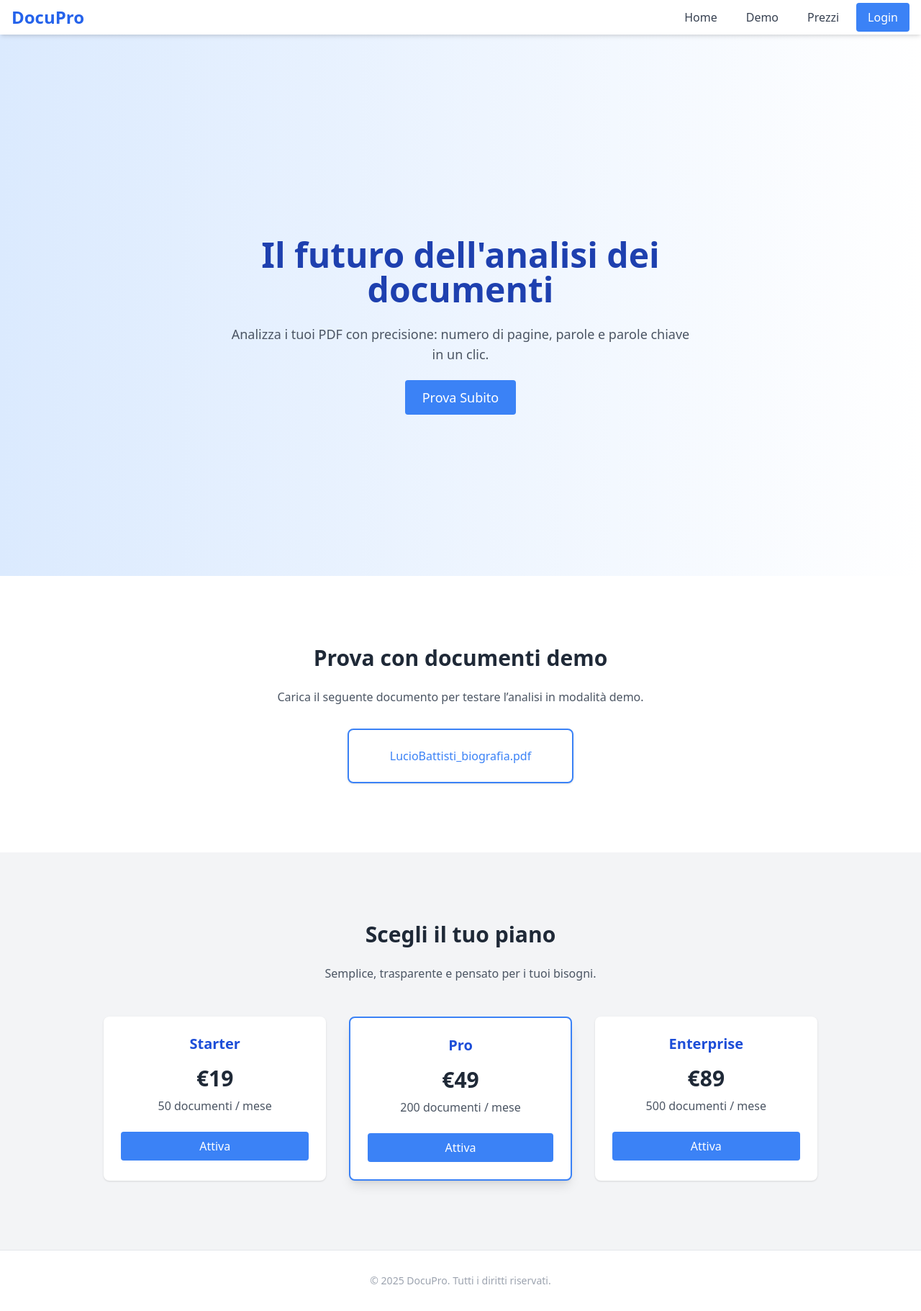
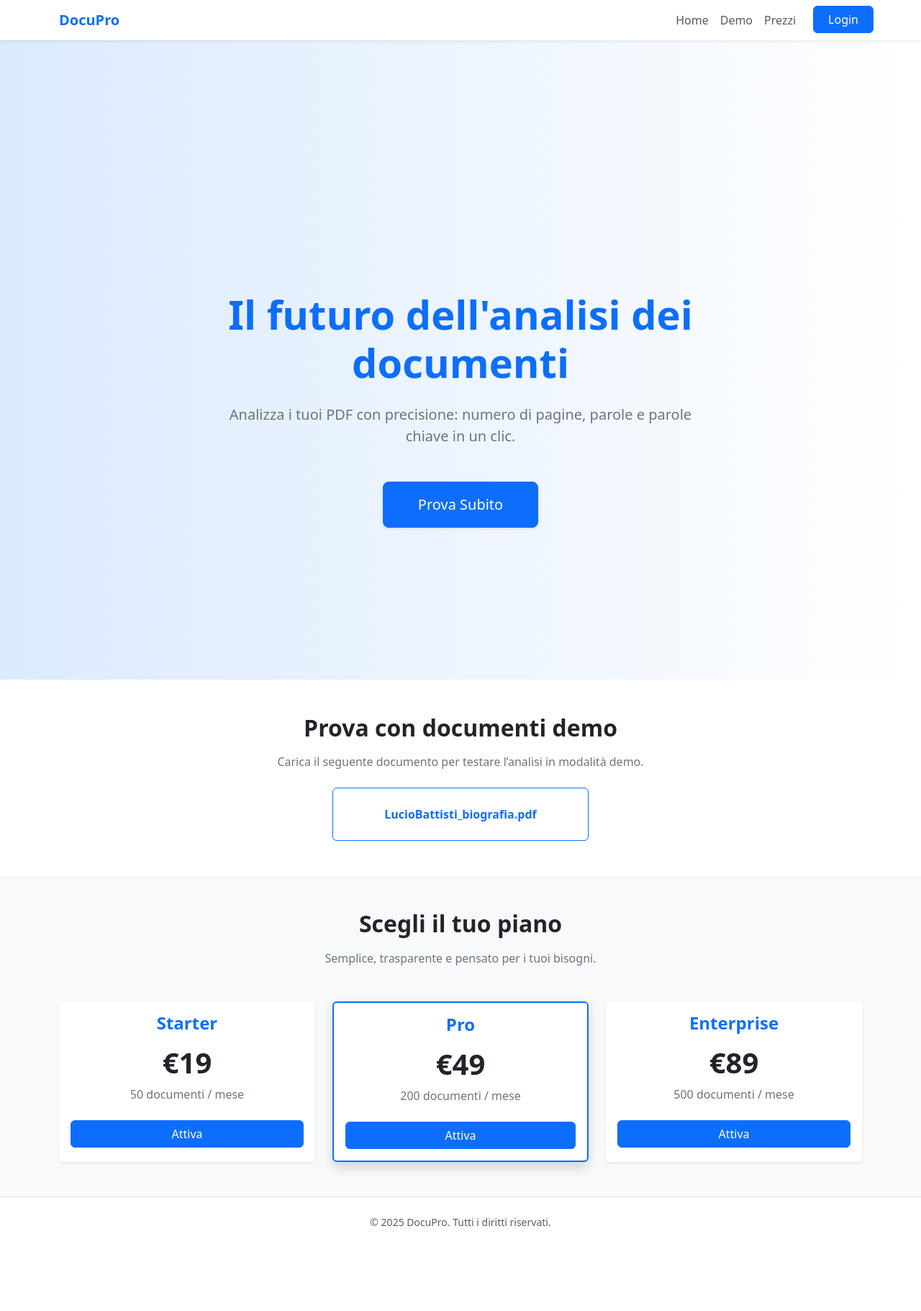
Before and after one commit to DavideFox/DocAnalyzerWeb_template, a Flask app: page / in a window 1280 px wide. Shown: the whole page at 72% size. After the commit the page ends 1703 px from the top, so only its background shows below. Run offline with Flask 3, Linux system fonts and the light colour scheme; some libraries are stand-ins or nearby versions.

Commit message:
Sostituito Tailwind con Bootstrap 5

```diff
--- a/payments.py
+++ b/payments.py
@@ -7,7 +7,7 @@ bp = Blueprint('payments', __name__)
 
 
 # -------- Stipe configuration --------
-stripe.api_key = 'sk_test_...'
+stripe.api_key = 'stripe_api_key' #'sk_test_...'
 DOMAIN = 'http://localhost:5000'
 PRICING = {
     "starter": {"price": 19, "credits": 50},
--- /dev/null
+++ b/static/css/custom.css
@@ -0,0 +1,113 @@
+/* === Custom styles to restore Tailwind-like visuals === ------------------------------------*/
+
+/* Hero gradient background */
+.hero-gradient {
+  background: linear-gradient(to right, #dbeafe, #ffffff); /* from-blue-100 to-white */
+}
+
+/* Hover shadow similar to Tailwind hover:shadow-lg */
+.hover-shadow:hover {
+  box-shadow: 0 10px 25px rgba(0, 0, 0, 0.1);
+}
+
+/* Button hover intensity tweak */
+.btn-primary:hover {
+  background-color: #1d4ed8; /* darker blue, like Tailwind hover:bg-blue-600 */
+}
+
+/* Demo link hover background */
+a.hover-shadow:hover {
+  background-color: #f3f4f6; /* Tailwind gray-100 */
+}
+
+
+
+/* === account.html extra styles === ---------------------------------------------------------*/
+
+/* Purple Bootstrap-like button */
+.btn-purple {
+  background-color: #6f42c1;
+  color: #fff;
+  transition: all 0.3s ease-in-out;
+}
+
+.btn-purple:hover {
+  background-color: #59359a;
+  color: #fff;
+}
+
+/* Smooth transitions for plan buttons */
+.btn-primary:hover,
+.btn-success:hover {
+  transform: translateY(-2px);
+  box-shadow: 0 8px 18px rgba(0, 0, 0, 0.1);
+}
+
+
+
+/* === ADMIN DASHBOARD STYLES === ------------------------------------------------------------*/
+
+/* Smooth transition for buttons and cards */
+button,
+.btn {
+  transition: all 0.25s ease-in-out;
+}
+
+/* Hover glow effect on primary buttons */
+.btn-primary:hover {
+  background-color: #0b5ed7;
+  box-shadow: 0 4px 15px rgba(13, 110, 253, 0.3);
+  transform: translateY(-1px);
+}
+
+/* Subtle shadow and scale on card hover */
+.shadow-sm:hover {
+  box-shadow: 0 10px 25px rgba(0, 0, 0, 0.08);
+}
+
+/* Statistic blocks - soft colored accent on hover */
+.stats-box {
+  border-left: 4px solid transparent;
+  transition: border-color 0.3s ease, transform 0.3s ease;
+}
+.stats-box:hover {
+  border-left-color: #0d6efd;
+}
+
+/* Responsive tweaks */
+@media (max-width: 576px) {
+  .form-label {    font-size: 0.9rem;  }
+  .btn {    font-size: 0.95rem;  }
+}
+
+
+
+/* === DASHBOARD STYLES === ----------------------------------------------------------*/
+
+/* Sidebar sticky on larger screens */
+@media (min-width: 768px) {
+  aside {
+    position: sticky;
+    top: 90px;
+    height: calc(100vh - 120px);
+  }
+}
+
+/* Hover effect for document links */
+.hover-shadow:hover {
+  text-decoration: underline;
+  color: #0d6efd;
+}
+
+/* Sidebar adjustments for mobile */
+@media (max-width: 767px) {
+  aside {
+    text-align: center;
+  }
+  aside h2 {
+    font-size: 1.25rem;
+  }
+  aside ul {
+    padding-left: 0;
+  }
+}
--- a/templates/base.html
+++ b/templates/base.html
@@ -4,20 +4,52 @@
   <meta charset="UTF-8" />
   <meta name="viewport" content="width=device-width, initial-scale=1.0" />
   <title>DocuPro | Analisi PDF Intelligente</title>
-    <script src="https://cdn.tailwindcss.com"></script>
-    <!-- <link rel="stylesheet" href="{{ url_for('static', filename='css/style.css') }}"> da includere se si ha il file style.css-->
+
+
+
+<!DOCTYPE html>
+<html lang="it">
+<head>
+  <meta charset="UTF-8" />
+  <meta name="viewport" content="width=device-width, initial-scale=1.0" />
+  <title>DocuPro | Analisi PDF Intelligente</title>
+
+  <!-- Bootstrap 5 CSS -->
+  <link href="https://cdn.jsdelivr.net/npm/bootstrap@5.3.3/dist/css/bootstrap.min.css" rel="stylesheet">
+  <!-- Custom css -->
+  <link rel="stylesheet" href="{{ url_for('static', filename='css/custom.css') }}">
+  <!-- Custom styles (fonts, colors, smooth scroll) -->
   <style>
     html {
       scroll-behavior: smooth;
     }
+    body {
+      font-family: system-ui, -apple-system, "Segoe UI", Roboto, "Helvetica Neue", Arial, "Noto Sans", sans-serif;
+      background-color: #f9fafb; /* Tailwind gray-50 */
+      color: #1f2937; /* Tailwind gray-800 */
+      min-height: 100vh;
+      display: flex;
+      flex-direction: column;
+    }
+    .navbar-brand {
+      font-weight: 700;
+      color: #0d6efd !important;
+    }
   </style>
 </head>
-<body class="bg-gray-50 text-gray-800 font-sans min-h-screen flex flex-col">
+
+<body>
+
+<body>
+  <!-- Navbar -->
   {% include 'navbar.html' %}
-  <main  class="flex-grow">
+  <!-- Main content -->
+  <main class="flex-grow-1 pt-5 mt-5 hero-gradient">
     {% block content %}{% endblock %}
   </main>
+  <!-- Footer -->
   {% include 'footer.html' %}
-  <!-- <script src="{{ url_for('static', filename='js/script.js') }}"></script> da includere se si ha il file script.js-->
+  <!-- Bootstrap 5 JS -->
+  <script src="https://cdn.jsdelivr.net/npm/bootstrap@5.3.3/dist/js/bootstrap.bundle.min.js"></script>
 </body>
 </html>
--- a/templates/footer.html
+++ b/templates/footer.html
@@ -1,4 +1,4 @@
 <!-- Footer -->
-<footer class="py-8 bg-white text-center text-gray-400 text-sm border-t">
+<footer class="py-4 bg-white text-center text-muted small border-top mt-auto">
     &copy; 2025 DocuPro. Tutti i diritti riservati.
 </footer>
--- a/templates/index.html
+++ b/templates/index.html
@@ -2,53 +2,78 @@
 {% block content %}
 
 <!-- Hero Section -->
-    <section id="hero" class="h-screen flex items-center justify-center bg-gradient-to-r from-blue-100 to-white pt-24">
-        <div class="text-center max-w-2xl px-4">
-            <h2 class="text-5xl font-bold text-blue-800 mb-6">Il futuro dell'analisi dei documenti</h2>
-            <p class="text-lg text-gray-600 mb-8">Analizza i tuoi PDF con precisione: numero di pagine, parole e parole chiave in un clic.</p>
-            <a href="#demo" class="bg-blue-500 text-white px-6 py-3 rounded text-lg hover:bg-blue-600">Prova Subito</a>
+<section id="hero" class="vh-100 d-flex align-items-center justify-content-center hero-gradient pt-5 mt-5">
+  <div class="text-center container" style="max-width: 700px;">
+    <h2 class="display-4 fw-bold text-primary mb-4">Il futuro dell'analisi dei documenti</h2>
+    <p class="lead text-secondary mb-5">
+      Analizza i tuoi PDF con precisione: numero di pagine, parole e parole chiave in un clic.
+    </p>
+    <a href="#demo" class="btn btn-primary btn-lg px-5 py-3 shadow-sm transition-all">Prova Subito</a>
   </div>
 </section>
 
 <!-- Demo Section -->
-    <section id="demo" class="py-24 bg-white">
-        <div class="max-w-5xl mx-auto text-center px-4">
-            <h3 class="text-3xl font-semibold text-gray-800 mb-6">Prova con documenti demo</h3>
-            <p class="text-gray-600 mb-8">Carica il seguente documento per testare l’analisi in modalità demo.</p>
-            <div class="grid grid-cols-1 sm:grid-cols-3 gap-6">
-                <a href="#"></a>
+<section id="demo" class="py-5 bg-white">
+  <div class="container text-center">
+    <h3 class="fs-2 fw-semibold text-dark mb-3">Prova con documenti demo</h3>
+    <p class="text-secondary mb-4">Carica il seguente documento per testare l’analisi in modalità demo.</p>
+
+    <div class="row justify-content-center g-4">
+      <div class="col-12 col-sm-4"></div>
+
+      <div class="col-12 col-sm-4">
         <a href="{{ url_for('routes.document_demo') }}"
-                    class="block border-2 border-blue-500 p-6 rounded-lg shadow hover:bg-gray-100 hover:shadow-lg transition text-blue-500">
+           class="d-block border border-primary p-4 rounded text-primary text-decoration-none fw-semibold hover-shadow transition-all">
           LucioBattisti_biografia.pdf
         </a>
-                <a href="#"></a>
+      </div>
+
+      <div class="col-12 col-sm-4"></div>
     </div>
   </div>
 </section>
 
 <!-- Pricing Section -->
-    <section id="pricing" class="py-24 bg-gray-100">
-        <div class="max-w-5xl mx-auto text-center px-4">
-            <h3 class="text-3xl font-semibold text-gray-800 mb-6">Scegli il tuo piano</h3>
-            <p class="text-gray-600 mb-12">Semplice, trasparente e pensato per i tuoi bisogni.</p>
-            <div class="grid grid-cols-1 sm:grid-cols-3 gap-8">
-                <div class="bg-white p-6 rounded-lg shadow hover:shadow-xl transition">
-                    <h4 class="text-xl font-bold mb-4 text-blue-700">Starter</h4>
-                    <p class="text-3xl font-extrabold mb-2">€19</p>
-                    <p class="text-gray-600 mb-6">50 documenti / mese</p>
-                    <a href="/login" class="block bg-blue-500 text-white py-2 rounded hover:bg-blue-600">Attiva</a>
+<section id="pricing" class="py-5 bg-light">
+  <div class="container text-center">
+    <h3 class="fs-2 fw-semibold text-dark mb-3">Scegli il tuo piano</h3>
+    <p class="text-secondary mb-5">Semplice, trasparente e pensato per i tuoi bisogni.</p>
+
+    <div class="row row-cols-1 row-cols-md-3 g-4 justify-content-center">
+      <!-- Starter -->
+      <div class="col">
+        <div class="card h-100 shadow-sm border-0 hover-shadow transition-all">
+          <div class="card-body">
+            <h4 class="fw-bold text-primary mb-3">Starter</h4>
+            <p class="display-6 fw-bold mb-2">€19</p>
+            <p class="text-secondary mb-4">50 documenti / mese</p>
+            <a href="/login" class="btn btn-primary w-100 transition-all">Attiva</a>
           </div>
-                <div class="bg-white p-6 rounded-lg shadow-lg border-2 border-blue-500">
-                    <h4 class="text-xl font-bold mb-4 text-blue-700">Pro</h4>
-                    <p class="text-3xl font-extrabold mb-2">€49</p>
-                    <p class="text-gray-600 mb-6">200 documenti / mese</p>
-                    <a href="/login" class="block bg-blue-500 text-white py-2 rounded hover:bg-blue-600">Attiva</a>
         </div>
-                <div class="bg-white p-6 rounded-lg shadow hover:shadow-xl transition">
-                    <h4 class="text-xl font-bold mb-4 text-blue-700">Enterprise</h4>
-                    <p class="text-3xl font-extrabold mb-2">€89</p>
-                    <p class="text-gray-600 mb-6">500 documenti / mese</p>
-                    <a href="/login" class="block bg-blue-500 text-white py-2 rounded hover:bg-blue-600">Attiva</a>
+      </div>
+
+      <!-- Pro -->
+      <div class="col">
+        <div class="card h-100 shadow border-primary border-2 transition-all hover-shadow">
+          <div class="card-body">
+            <h4 class="fw-bold text-primary mb-3">Pro</h4>
+            <p class="display-6 fw-bold mb-2">€49</p>
+            <p class="text-secondary mb-4">200 documenti / mese</p>
+            <a href="/login" class="btn btn-primary w-100 transition-all">Attiva</a>
+          </div>
+        </div>
+      </div>
+
+      <!-- Enterprise -->
+      <div class="col">
+        <div class="card h-100 shadow-sm border-0 hover-shadow transition-all">
+          <div class="card-body">
+            <h4 class="fw-bold text-primary mb-3">Enterprise</h4>
+            <p class="display-6 fw-bold mb-2">€89</p>
+            <p class="text-secondary mb-4">500 documenti / mese</p>
+            <a href="/login" class="btn btn-primary w-100 transition-all">Attiva</a>
+          </div>
+        </div>
       </div>
     </div>
   </div>
--- a/templates/navbar.html
+++ b/templates/navbar.html
@@ -1,29 +1,64 @@
   <!-- Navbar -->
-<header class="bg-white shadow-md fixed w-full top-0 z-50">
-  <div class="max-w-7xl mx-auto px-4 py-1 flex justify-between items-center">
-    <h1 class="text-2xl font-bold text-blue-600">DocuPro</h1>
-    <nav class="space-x-2 hidden md:flex">
-      <a href="{{ url_for('routes.index') }}" class="text-gray-700 px-4 py-2 hover:text-blue-500">Home</a>
+  <nav class="navbar navbar-expand-md navbar-light bg-white shadow-sm fixed-top">
+    <div class="container">
+      <a class="navbar-brand" href="{{ url_for('routes.index') }}">DocuPro</a>
+
+      <!-- Toggle button for mobile -->
+      <button
+        class="navbar-toggler"
+        type="button"
+        data-bs-toggle="collapse"
+        data-bs-target="#navbarResponsive"
+        aria-controls="navbarResponsive"
+        aria-expanded="false"
+        aria-label="Toggle navigation"
+      >
+        <span class="navbar-toggler-icon"></span>
+      </button>
+
+      <!-- Collapsible Menu -->
+      <div class="collapse navbar-collapse" id="navbarResponsive">
+        <ul class="navbar-nav ms-auto mb-2 mb-md-0">
+
+          <li class="nav-item">
+            <a href="{{ url_for('routes.index') }}" class="nav-link">Home</a>
+          </li>
 
           {% if current_user.is_authenticated %}
-        <a href="{{ url_for('routes.dashboard') }}" class="text-gray-700 px-4 py-2 hover:text-blue-500">Documenti caricati</a>
-        <a href="{{ url_for('routes.account') }}" class="text-gray-700 px-4 py-2 hover:text-blue-500">Area personale</a>
+            <li class="nav-item">
+              <a href="{{ url_for('routes.dashboard') }}" class="nav-link">Documenti caricati</a>
+            </li>
+            <li class="nav-item">
+              <a href="{{ url_for('routes.account') }}" class="nav-link">Area personale</a>
+            </li>
 
             {% if current_user.is_admin %}
-          <a href="{{ url_for('admin.admin_panel') }}" class="text-gray-700 px-4 py-2 hover:text-blue-500">Admin</a>
-          <a href="{{ url_for('admin.admin_dashboard') }}" class="text-gray-700 px-4 py-2 hover:text-blue-500">Dashboard iscritti</a>
+              <li class="nav-item">
+                <a href="{{ url_for('admin.admin_panel') }}" class="nav-link">Admin</a>
+              </li>
+              <li class="nav-item">
+                <a href="{{ url_for('admin.admin_dashboard') }}" class="nav-link">Dashboard iscritti</a>
+              </li>
             {% endif %}
 
-        <a href="{{ url_for('auth.logout') }}" class="bg-red-500 text-white px-4 py-2 rounded hover:bg-red-600">Logout</a>
-
+            <li class="nav-item mt-2 mt-md-0">
+              <a href="{{ url_for('auth.logout') }}" class="btn btn-danger ms-md-3 w-100 w-md-auto">Logout</a>
+            </li>
           {% else %}
-        <a href="#demo" class="text-gray-700 px-4 py-2 hover:text-blue-500">Demo</a>
-        <a href="#pricing" class="text-gray-700 px-4 py-2 hover:text-blue-500">Prezzi</a>
-        <a href="{{ url_for('auth.login') }}" class="bg-blue-500 text-white px-4 py-2 rounded hover:bg-blue-600">Login</a>
+            <li class="nav-item">
+              <a href="#demo" class="nav-link">Demo</a>
+            </li>
+            <li class="nav-item">
+              <a href="#pricing" class="nav-link">Prezzi</a>
+            </li>
+            <li class="nav-item mt-2 mt-md-0">
+              <a href="{{ url_for('auth.login') }}" class="btn btn-primary ms-md-3 w-100 w-md-auto">Login</a>
+            </li>
           {% endif %}
+        </ul>
+      </div>
+    </div>
   </nav>
-  </div>
-</header>
 
 
 
```
Also changed, not shown: templates/account.html (+29 -16 lines), templates/admin.html (+22 -14 lines), templates/admin_dashboard.html (+43 -16 lines), templates/dashboard.html (+34 -15 lines), templates/document.html (+24 -15 lines), templates/invoices.html (+20 -13 lines), templates/login.html (+44 -19 lines), templates/register.html (+44 -19 lines), README.md. Lines whose indentation alone changed are shown as unchanged.
